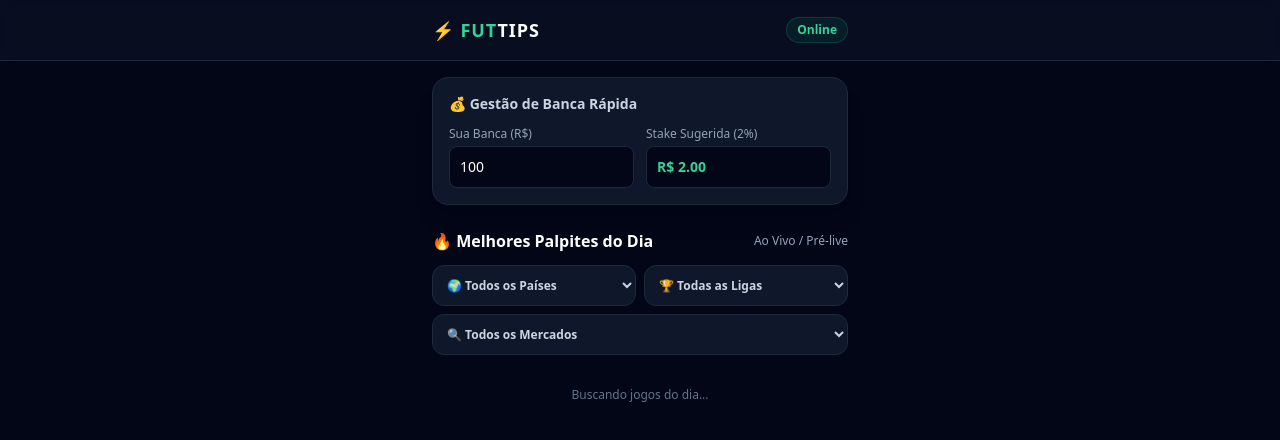
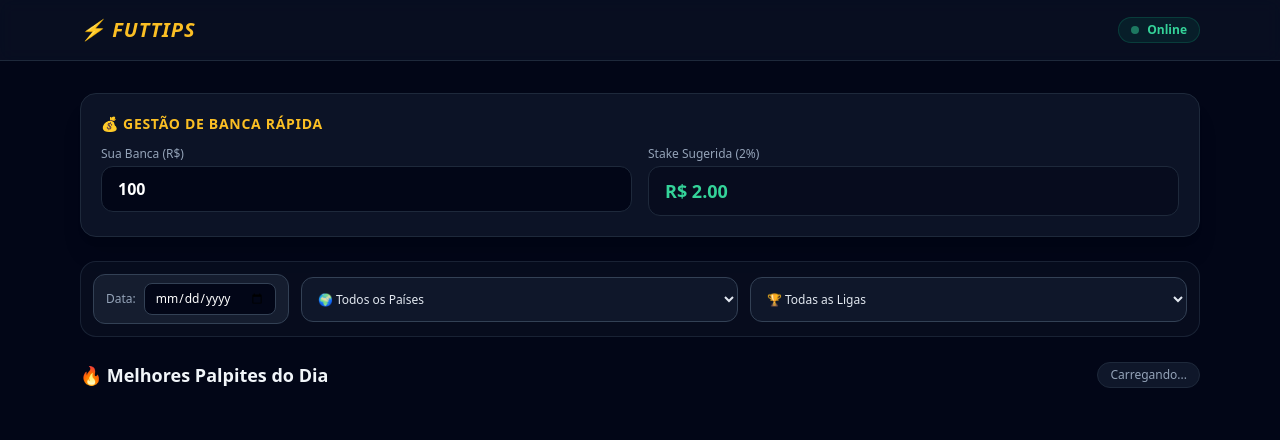
Before and after one commit to filipposilva24-bot/esporte-tips, a website: page index.html in a window 1280 px wide. Drawn offline with nearby package versions, Linux system fonts and the light colour scheme; no server answers.

Commit message:
Update index.html

```diff
--- a/index.html
+++ b/index.html
@@ -3,79 +3,88 @@
 <head>
     <meta charset="UTF-8">
     <meta name="viewport" content="width=device-width, initial-scale=1.0">
-    <title>FutTips - Melhores Palpites</title>
-    <!-- Tailwind CSS via CDN -->
+    <title>FUTTIPS - Análises Táticas de Elite</title>
+    <!-- Tailwind CSS CDN -->
     <script src="https://cdn.tailwindcss.com"></script>
 </head>
-<body class="bg-slate-950 text-slate-100 min-h-screen font-sans antialiased pb-12">
+<body class="bg-slate-950 text-slate-100 min-h-screen font-sans antialiased">
 
     <!-- Header -->
     <header class="border-b border-slate-800 bg-slate-900/50 backdrop-blur sticky top-0 z-50">
-        <div class="max-w-md mx-auto px-4 py-4 flex justify-between items-center">
-            <h1 class="text-lg font-black tracking-wider text-emerald-400">⚡ FUT<span class="text-white">TIPS</span></h1>
-            <span class="text-xs bg-emerald-500/10 text-emerald-400 font-semibold px-2.5 py-1 rounded-full border border-emerald-500/20">Online</span>
+        <div class="max-w-6xl mx-auto px-4 py-4 flex items-center justify-between">
+            <div class="flex items-center gap-2">
+                <span class="text-amber-400 text-xl font-black italic tracking-wider">⚡ FUTTIPS</span>
+            </div>
+            <div class="flex items-center gap-2 bg-emerald-500/10 text-emerald-400 border border-emerald-500/20 px-3 py-1 rounded-full text-xs font-semibold">
+                <span class="w-2 h-2 rounded-full bg-emerald-400 animate-pulse"></span>
+                Online
+            </div>
         </div>
     </header>
 
-    <!-- Main Container -->
-    <main class="max-w-md mx-auto p-4 space-y-6">
+    <!-- Main Content -->
+    <main class="max-w-6xl mx-auto px-4 py-8 space-y-6">
 
-        <!-- Widget de Gestão de Banca -->
-        <section class="bg-slate-900 border border-slate-800 rounded-2xl p-4 shadow-xl">
-            <h2 class="text-sm font-bold text-slate-300 mb-3 flex items-center gap-2">💰 Gestão de Banca Rápida</h2>
-            <div class="grid grid-cols-2 gap-3">
+        <!-- Bankroll Management -->
+        <section class="bg-slate-900/80 border border-slate-800 rounded-2xl p-5 shadow-xl">
+            <h2 class="text-sm font-bold uppercase tracking-wider text-amber-400 mb-3 flex items-center gap-2">
+                💰 Gestão de Banca Rápida
+            </h2>
+            <div class="grid grid-cols-1 sm:grid-cols-2 gap-4">
                 <div>
-                    <label class="text-xs text-slate-400 block mb-1">Sua Banca (R$)</label>
-                    <input type="number" id="bankroll" value="100" class="w-full bg-slate-950 border border-slate-800 rounded-lg p-2.5 text-sm text-white focus:outline-none focus:border-emerald-500">
+                    <label class="block text-xs text-slate-400 mb-1">Sua Banca (R$)</label>
+                    <input type="number" id="bankrollInput" value="100" class="w-full bg-slate-950 border border-slate-800 rounded-xl px-4 py-2.5 text-white font-semibold focus:outline-none focus:border-amber-400 transition">
                 </div>
                 <div>
-                    <label class="text-xs text-slate-400 block mb-1">Stake Sugerida (2%)</label>
-                    <div id="stake-result" class="w-full bg-slate-950 border border-slate-800 rounded-lg p-2.5 text-sm font-bold text-emerald-400 flex items-center">
+                    <label class="block text-xs text-slate-400 mb-1">Stake Sugerida (2%)</label>
+                    <div id="suggestedStake" class="w-full bg-slate-950/50 border border-slate-800 rounded-xl px-4 py-2.5 text-emerald-400 font-bold text-lg flex items-center">
                         R$ 2.00
                     </div>
                 </div>
             </div>
         </section>
 
-        <!-- Seção de Palpites do Dia -->
-        <section>
-            <div class="flex justify-between items-center mb-3">
-                <h2 class="text-base font-bold text-white">🔥 Melhores Palpites do Dia</h2>
-                <span class="text-xs text-slate-400">Ao Vivo / Pré-live</span>
+        <!-- Filters Bar -->
+        <section class="flex flex-wrap items-center gap-3 bg-slate-900/40 p-3 rounded-2xl border border-slate-800/80">
+            <!-- Seletor de Histórico por Data -->
+            <div class="flex items-center gap-2 bg-slate-800/60 px-3 py-2 rounded-xl border border-slate-700">
+                <span class="text-xs text-slate-400 font-medium">Data:</span>
+                <input type="date" id="dateFilter" class="bg-slate-950 text-white text-xs px-2.5 py-1.5 rounded-lg border border-slate-700 focus:outline-none focus:border-amber-400">
             </div>
 
-            <!-- Filtros Avançados: País, Liga e Mercado -->
-            <div class="space-y-2 mb-4">
-                <div class="grid grid-cols-2 gap-2">
-                    <select id="countryFilter" class="bg-slate-900 border border-slate-800 text-slate-300 text-xs rounded-xl p-2.5 focus:outline-none focus:border-emerald-500 font-semibold">
-                        <option value="todos">🌍 Todos os Países</option>
-                    </select>
-                    <select id="leagueFilter" class="bg-slate-900 border border-slate-800 text-slate-300 text-xs rounded-xl p-2.5 focus:outline-none focus:border-emerald-500 font-semibold">
-                        <option value="todos">🏆 Todas as Ligas</option>
-                    </select>
-                </div>
-                <div>
-                    <select id="marketFilter" class="w-full bg-slate-900 border border-slate-800 text-slate-300 text-xs rounded-xl p-2.5 focus:outline-none focus:border-emerald-500 font-semibold">
-                        <option value="todos">🔍 Todos os Mercados</option>
-                        <option value="Over 2.5 Gols">Over 2.5 Gols</option>
-                        <option value="Ambas Marcam (BTTS)">Ambas Marcam (BTTS)</option>
-                        <option value="Mais de 9.5 Cantos">Mais de 9.5 Cantos</option>
-                        <option value="Over 1.5 Gols">Over 1.5 Gols</option>
-                        <option value="Empate Anula (Casa)">Empate Anula (Casa)</option>
-                        <option value="Handicap Asiático -0.5">Handicap Asiático -0.5</option>
-                    </select>
-                </div>
+            <!-- Filtro de País -->
+            <div class="flex-1 min-w-[140px]">
+                <select id="countryFilter" class="w-full bg-slate-900 text-slate-200 text-xs px-3 py-3 rounded-xl border border-slate-700 focus:outline-none focus:border-amber-400">
+                    <option value="">🌍 Todos os Países</option>
+                </select>
             </div>
 
-            <!-- Feed onde os jogos sincronizados vão aparecer automaticamente -->
-            <div id="tips-container" class="space-y-4">
-                <p class="text-xs text-slate-500 text-center py-4">Buscando jogos do dia...</p>
+            <!-- Filtro de Liga -->
+            <div class="flex-1 min-w-[140px]">
+                <select id="leagueFilter" class="w-full bg-slate-900 text-slate-200 text-xs px-3 py-3 rounded-xl border border-slate-700 focus:outline-none focus:border-amber-400">
+                    <option value="">🏆 Todas as Ligas</option>
+                </select>
             </div>
         </section>
 
+        <!-- Section Title -->
+        <div class="flex items-center justify-between">
+            <h3 class="text-lg font-bold flex items-center gap-2 text-slate-100">
+                🔥 Melhores Palpites do Dia
+            </h3>
+            <span id="matchCount" class="text-xs text-slate-400 bg-slate-900 px-3 py-1 rounded-full border border-slate-800">Carregando...</span>
+        </div>
+
+        <!-- Cards Container -->
+        <div id="predictionsContainer" class="grid grid-cols-1 md:grid-cols-2 gap-4">
+            <!-- Cards injetados via JavaScript -->
+        </div>
+
     </main>
 
-    <!-- Script principal -->
-    <script type="module" src="app.js"></script>
+    <!-- Firebase Compat SDKs -->
+    <script src="https://www.gstatic.com/firebasejs/10.8.0/firebase-app-compat.js"></script>
+    <script src="https://www.gstatic.com/firebasejs/10.8.0/firebase-firestore-compat.js"></script>
+    <script src="app.js"></script>
 </body>
 </html>
```
